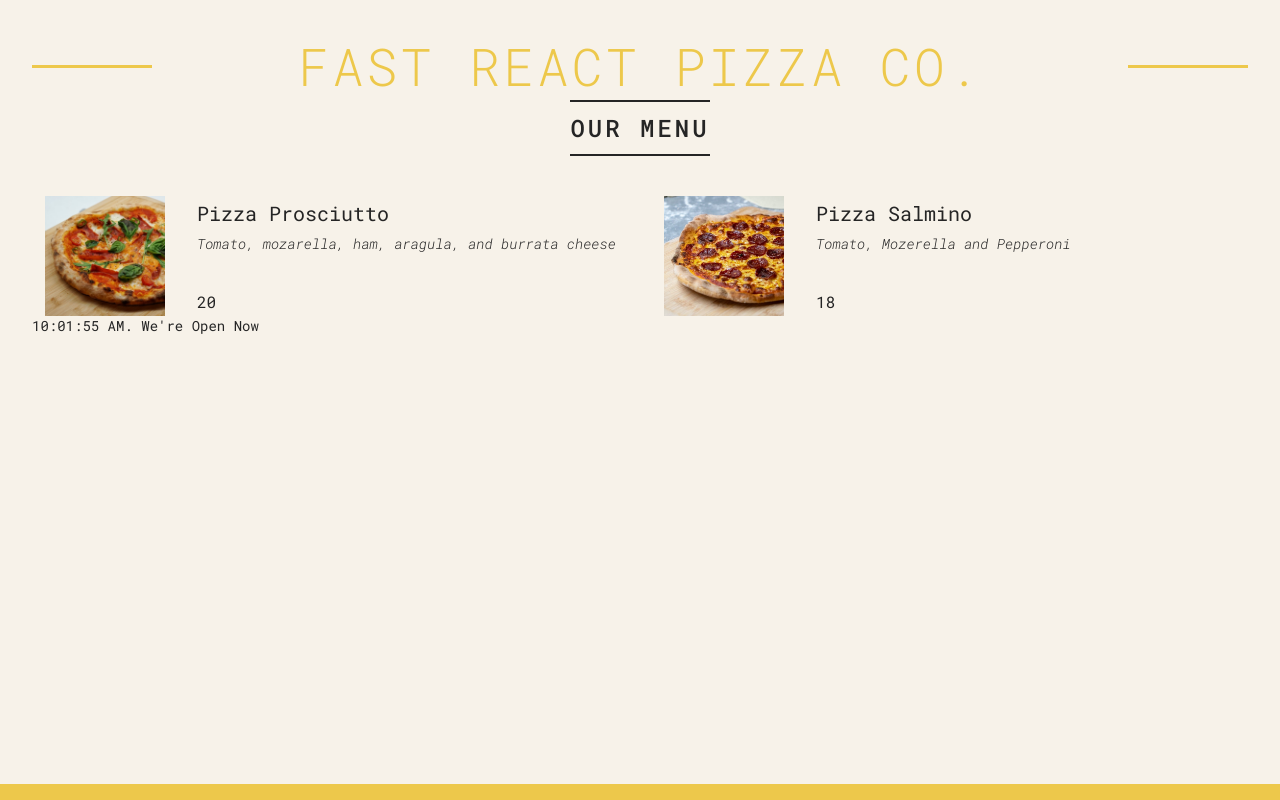
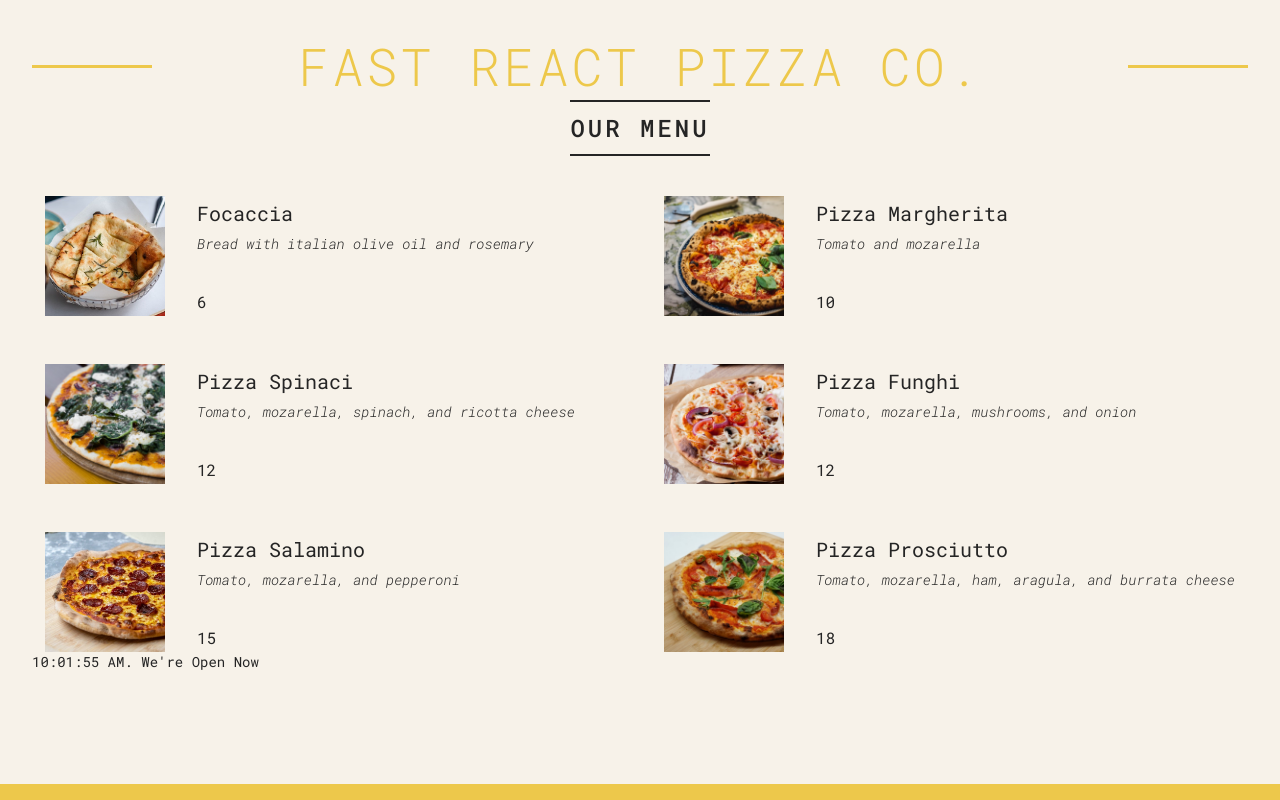
Before and after one commit to shivPosted/ultimate-react-learn, a React (Vite) app in the folder 03-pizza-menu/: page / in a window 1280 px wide. Built offline with nearby package versions, Linux system fonts and the light colour scheme.

Commit message:
rendering list in React using array

```diff
--- a/03-pizza-menu/src/App.jsx
+++ b/03-pizza-menu/src/App.jsx
@@ -1,5 +1,5 @@
 import React from 'react';
-import '../public/index.css';
+import '../public/style.css';
 
 const pizzaData = [
   {
@@ -68,20 +68,11 @@ function Menu() {
   return (
     <main className="menu">
       <h2>our menu</h2>
-      <div className="pizzas">
-        <Pizza
-          name="Pizza Prosciutto"
-          ingredients="Tomato, mozarella, ham, aragula, and burrata cheese"
-          price={20}
-          img="pizzas/prosciutto.jpg"
-        />
-        <Pizza
-          name="Pizza Salmino"
-          ingredients="Tomato, Mozerella and Pepperoni"
-          price={18}
-          img="pizzas/salamino.jpg"
-        />
-      </div>
+      <ul className="pizzas">
+        {pizzaData.map((pizza, i) => (
+          <Pizza key={i} pizza={pizza} />
+        ))}
+      </ul>
     </main>
   );
 }
@@ -97,14 +88,14 @@ function Footer() {
 
 function Pizza(props) {
   return (
-    <div className="pizza">
-      <img src={props.img} alt={props.name} />
+    <li className="pizza">
+      <img src={props.pizza.photoName} alt={props.pizza.name} />
       <div>
-        <h3>{props.name} </h3>
-        <p>{props.ingredients}</p>
-        <span>{props.price}</span>
+        <h3>{props.pizza.name} </h3>
+        <p>{props.pizza.ingredients}</p>
+        <span>{props.pizza.price}</span>
       </div>
-    </div>
+    </li>
   );
 }
 
```
Also changed, not shown: 03-pizza-menu/public/style.css (renamed from 03-pizza-menu/public/index.css).
